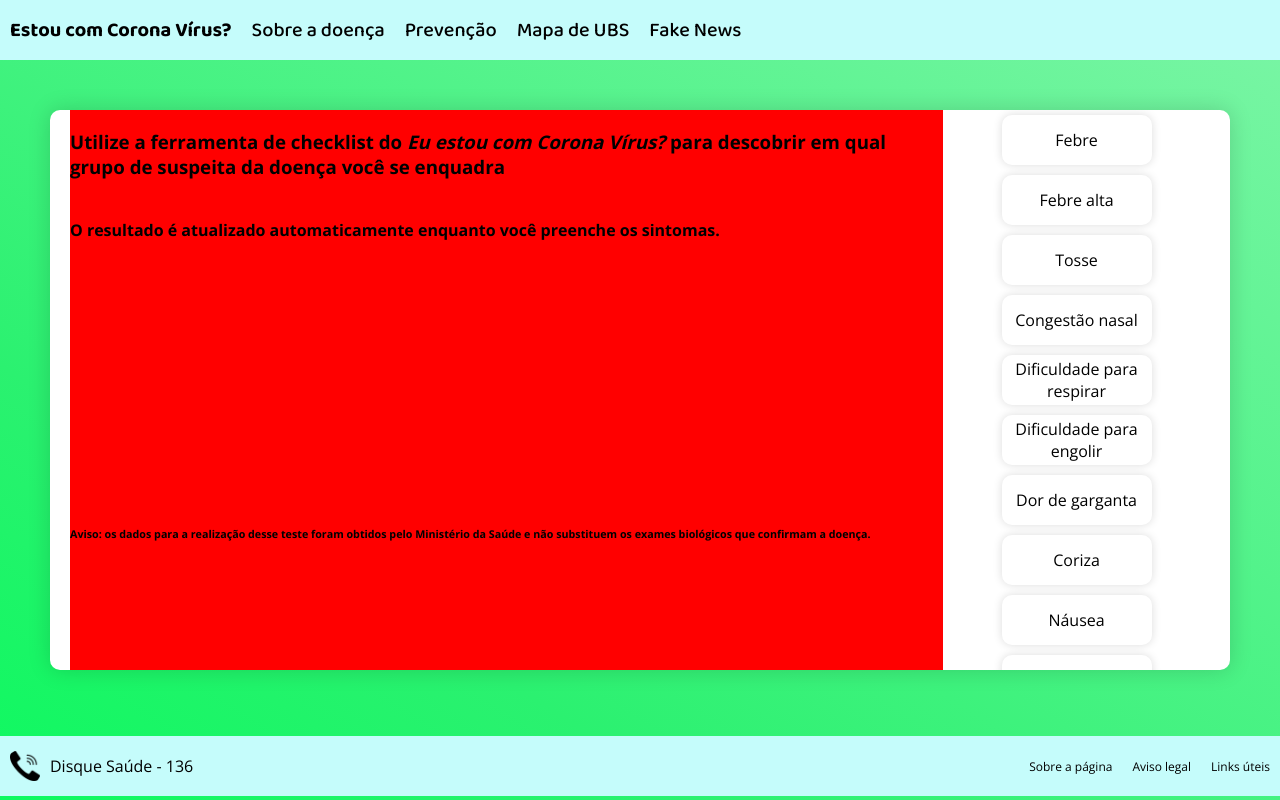
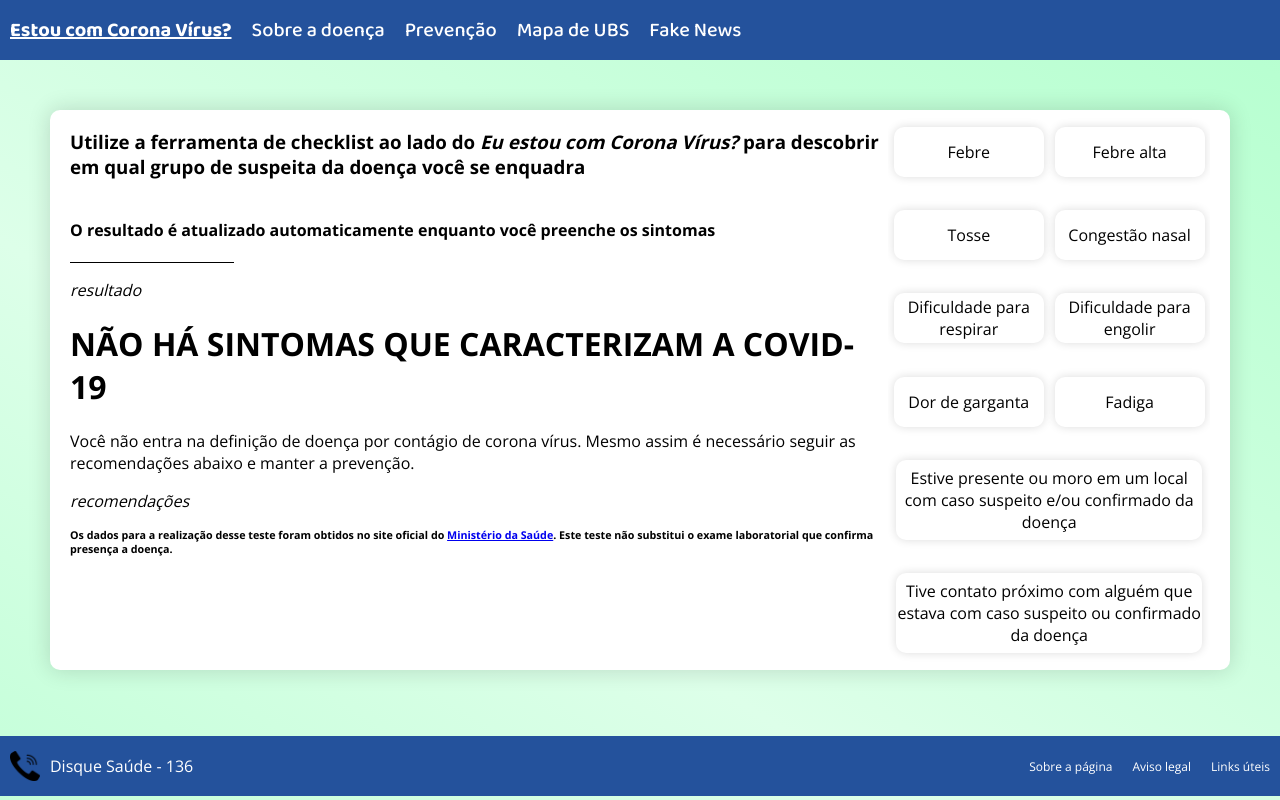
Before and after one commit to AWLeiseR/CoronaProject, a React (Create React App) app: page / in a window 1280 px wide. Built offline with nearby package versions, Linux system fonts and the light colour scheme.

Commit message:
Adicionada lógica para realizar o teste da covid19

```diff
--- a/src/App.js
+++ b/src/App.js
@@ -32,7 +32,7 @@ function MenuItem({nome, action, style}){
 
 function Menu({ changePage, currentPage }){
 
-    const customStyle = {fontWeight: "bold"}
+    const customStyle = {fontWeight: "bold", textDecoration: "underline"}
 
     return(
         <header>
--- a/src/Checklist/Checklist.js
+++ b/src/Checklist/Checklist.js
@@ -1,52 +1,283 @@
-import React from 'react'
+import React, { useState, useCallback } from 'react'
 
 import './Styles.css'
 
-import getUBSList from '../utils/fetchUBS'
+const Sintomas = [
+    {
+        titulo: "Febre",
+        score: 0,
+        isChecked: false,
+        type: "normal"
+    },
+    {
+        titulo: "Febre alta",
+        score: 0,
+        isChecked: false,
+        type: "normal"
+    },
+    {
+        titulo: "Tosse",
+        score: 0,
+        isChecked: false,
+        type: "normal"
+    },
+    {
+        titulo: "Congestão nasal",
+        score: 0,
+        isChecked: false,
+        type: "normal"
+    },
+    {
+        titulo: "Dificuldade para respirar",
+        score: 0,
+        isChecked: false,
+        type: "normal"
+    },
+    {
+        titulo: "Dificuldade para engolir",
+        score: 0,
+        isChecked: false,
+        type: "normal"
+    },
+    {
+        titulo: "Dor de garganta",
+        score: 0,
+        isChecked: false,
+        type: "normal"
+    },
+    {
+        titulo: "Fadiga",
+        score: 0,
+        isChecked: false,
+        type: "normal"
+    },
+    {
+        titulo: "Estive presente ou moro em um local com caso suspeito e/ou confirmado da doença",
+        score: 0,
+        isChecked: false,
+        type: "large"
+    },
+    {
+        titulo: "Tive contato próximo com alguém que estava com caso suspeito ou confirmado da doença",
+        score: 0,
+        isChecked: false,
+        type: "large"
+    },
+]
 
-function CheckButton({ name, action, isChecked }){
+function CheckButton({ name, action, isChecked, checkItem, peso, array, index, type }){
 
-    return(
-        <div className="CheckButton">
-            {name}
-        </div>
-    )
+    const largeButton = type === "large"? {width: "95%", height: "80px"}:null
 
+    const __onClick_check = () => {
+        checkItem(index)
+    }
+
+    if(!isChecked)
+        return(
+            <div className="CheckButton" onClick={__onClick_check} style={largeButton}>
+                {name}
+            </div>
+        )
+    else
+        return(
+            <div className="CheckButton check" onClick={__onClick_check} style={largeButton}>
+                {name}
+            </div>
+        )
+
+}
+
+const Resultado = {
+    sem_evidencia: {
+        main: "NÃO HÁ SINTOMAS QUE CARACTERIZAM A COVID-19",
+        sub: "Você não entra na definição de doença por contágio de corona vírus. Mesmo assim é necessário seguir as recomendações abaixo e manter a prevenção."
+    },
+    suspeito: {
+        main: "CASO SUSPEITO DE CORONA VÍRUS",
+        sub: "Seus sintomas podem caracterizar um caso de corona vírus. Fique atento caso novos sintomas apareçam, siga as recomendações abaixo e mantenha a prevenção."
+    },
+    provavel: {
+        main: "CASO PROVÁVEL DE CORONA VÍRUS",
+        sub: "Você pode estar infectado com corona vírus. Procure uma unidade de saúde próxima para mais informações."
+    },
+    suspeito_assintomatico: {
+        main: "CASO SUSPEITO DE CORONA VÍRUS",
+        sub: "Mesmo não apresentando nenhum sintoma, você teve contato direto com algum caso suspeito ou confirmado da doença. Fique atento caso novos sintomas apareçam e siga as recomendações abaixo."
+    },
+    se_sintomatico: {
+        main: "NÃO HÁ SINTOMAS QUE CARACTERIZAM A COVID-19",
+        sub: "Mesmo com alguns sintomas, eles não são suficientes para caracterizar um caso de corona vírus. Fique atento caso eles se agravem e siga as recomendações abaixo."
+    }
 }
 
 function Checklist(){
 
+    const [sintomasArray, setSintomasArray] = useState(Sintomas)
+    const [resultado, setResultado] = useState(Resultado.sem_evidencia)
+    const [background, setBackground] = useState("green")
+
+    const [, setTick] = useState(0);
+    const update = useCallback(() => {
+      setTick(tick => tick + 1);
+    }, [])
+
+    const getScore = (array) => {
+
+        const reducer = (currentValue, value) => {
+            if(currentValue === true)
+                return true
+            else
+                return value
+        }
+
+        const countReducer = (accumulator, currentValue) => {
+            if(currentValue === true)
+                return accumulator + 1
+            else
+                return accumulator
+        }
+
+        const slicedArray = array.slice(2, 7)
+
+        const final = slicedArray.reduce(reducer)
+        const countFinal = slicedArray.reduce(countReducer, 0)
+
+        console.log(countFinal)
+
+        if(countFinal > 2 && array[8]){
+            setResultado(Resultado.provavel)
+            setBackground("red")
+            return
+        }
+
+        if(array[1]){
+            if((final && array[8] )|| array[9]){
+                setResultado(Resultado.provavel)
+                setBackground("red")
+                return
+            }
+        }
+
+        if(array[0]){
+            if(final && array[9]){
+                setResultado(Resultado.provavel)
+                setBackground("red")
+                return
+            }
+            if((final && array[8])){
+                setResultado(Resultado.suspeito)
+                setBackground("yellow")
+                return
+            }
+        }
+
+        if(countFinal > 1 && array[8]){
+            setResultado(Resultado.suspeito)
+            setBackground("yellow")
+            return
+        }
+
+        if(final && array[9]){
+            setResultado(Resultado.provavel)
+            setBackground("red")
+            return
+        }
+
+        if(final){
+            setResultado(Resultado.se_sintomatico)
+            setBackground("green")
+            return
+        }
+
+        if(array[9]){
+            setResultado(Resultado.suspeito_assintomatico)
+            setBackground("yellow")
+            return
+        }
+
+        setResultado(Resultado.sem_evidencia)
+        setBackground("green")
+
+    }
+
+    const modifyArray = (index) => {
+
+        let aux = sintomasArray.copyWithin()
+
+        aux[index].isChecked = !aux[index].isChecked
+
+        if(index === 0){
+            if(aux[0].isChecked === true && aux[1].isChecked === true)
+                aux[1].isChecked = false
+        }
+
+        if(index === 1){
+            if(aux[0].isChecked === true && aux[1].isChecked === true)
+                aux[0].isChecked = false
+        }
+
+        setSintomasArray(aux)
+        update()
+
+        getScore(aux.map(item => item.isChecked))
+    }
+
+    const getGBAnim = () => {
+
+        if(background === "red" || background === "yellow")
+            return "fadeOut"
+        else
+            return "fadeIn"
+
+    }
+
+    const getYBAnim = () => {
+
+        if(background === "red")
+            return "fadeOut"
+        else
+            return "fadeIn"
+
+    }
+
     return(
-        <div className="ChecklistContainer">
+        <div className={`ChecklistContainer`}>
+
+            <div className={`Background BackgroundGreen ${getGBAnim()}`}></div>
+            <div className={`Background BackgroundYellow ${getYBAnim()}`}></div>
+            <div className="Background BackgroundRed"></div>
 
             <div className="ChecklistInfoArea">
 
                 <div className="ResultadoArea">
 
-                    <h3>Utilize a ferramenta de checklist do <i>Eu estou com Corona Vírus?</i> para descobrir em qual grupo de suspeita da doença você se enquadra</h3>
-                    <h4>O resultado é atualizado automaticamente enquanto você preenche os sintomas.</h4>
+                    <h3>Utilize a ferramenta de checklist ao lado do <i>Eu estou com Corona Vírus?</i> para descobrir em qual grupo de suspeita da doença você se enquadra</h3>
+                    <h4>O resultado é atualizado automaticamente enquanto você preenche os sintomas</h4>
+
+                    <div className="horizontalSeparator"/>
                     <div style={{height: "30vh"}}>
+
+                        <p><i>resultado</i></p>
+                        <h1>{resultado.main}</h1>
+                        <p>{resultado.sub}</p>
+
+                        <p><i>recomendações</i></p>
+                        <div>
+
+                        </div>
 
                     </div>
 
-                    <h6>Aviso: os dados para a realização desse teste foram obtidos pelo Ministério da Saúde e não substituem os exames biológicos que confirmam a doença.</h6>
+                    <h6>Os dados para a realização desse teste foram obtidos no site oficial do <a href="https://coronavirus.saude.gov.br/sobre-a-doenca#casossuspeito" target="_blank">Ministério da Saúde</a>. Este teste não substitui o exame laboratorial que confirma presença a doença.</h6>
 
                 </div>
 
                 <div className="ButtonsArea">
 
-                    <CheckButton name="Febre"/>
-                    <CheckButton name="Febre alta"/>
-                    <CheckButton name="Tosse"/>
-                    <CheckButton name="Congestão nasal"/>
-                    <CheckButton name="Dificuldade para respirar"/>
-                    <CheckButton name="Dificuldade para engolir"/>
-                    <CheckButton name="Dor de garganta"/>
-                    <CheckButton name="Coriza"/>
-                    <CheckButton name="Náusea"/>
-                    <CheckButton name="Fadiga"/>
-                    <CheckButton name="Diarreia"/>
-                    <CheckButton name="Vômito"/>
+                    {sintomasArray.map((sintoma, index) => {
+                        return <CheckButton key={sintoma.titulo} name={sintoma.titulo} isChecked={sintoma.isChecked} index={index} checkItem={modifyArray} type={sintoma.type}/>
+                    })}
 
                 </div>
 
--- a/src/Checklist/Styles.css
+++ b/src/Checklist/Styles.css
@@ -7,9 +7,65 @@
 
     padding: 50px;
 
-    background: rgb(3,252,90);
-    background: linear-gradient(32deg, rgba(3,252,90,1) 0%, rgba(43,241,112,1) 35%, rgba(119,245,163,1) 100%);
+}
 
+.Background{
+    position: absolute;
+    top: 0;
+    height: 100vh;
+    width: 100vw;
+
+}
+
+.BackgroundGreen{
+
+    z-index: -1;
+    background: rgb(196,255,217);
+    background: linear-gradient(32deg, rgba(196,255,217,1) 0%, rgba(221,255,233,1) 35%, rgba(181,255,207,1) 100%);
+}
+
+.BackgroundYellow{
+    z-index: -2;
+    background: rgb(233,174,88);
+    background: linear-gradient(32deg, rgba(233,174,88,1) 0%, rgba(238,189,138,1) 43%, rgba(238,175,68,1) 100%);
+
+}
+
+.BackgroundRed{
+
+    z-index: -3;
+    background: rgb(184,95,59);
+    background: linear-gradient(32deg, rgba(184,95,59,1) 0%, rgba(230,64,33,1) 43%, rgba(164,61,28,1) 100%);
+
+}
+
+.fadeIn{
+    animation: inAnim 2s ease;
+}
+
+.fadeOut{
+    animation: outAnim 1s ease;
+    animation-fill-mode: forwards;
+}
+
+@keyframes inAnim {
+    from {
+        opacity: 0;
+    }
+
+    to {
+        opacity: 1;
+    }
+}
+
+@keyframes outAnim {
+    from {
+        opacity: 1;
+    }
+
+    to {
+        opacity: 0;
+    }
 }
 
 .ChecklistInfoArea{
@@ -35,14 +91,8 @@
 
     display: flex;
     flex-direction: column;
+    width: 100%;
     height: 100%;
-    background-color: red;
-
-}
-
-.ResultadoArea h6{
-
-    bottom: 0;
 
 }
 
@@ -54,7 +104,7 @@
 
     justify-content: space-around;
     height: 100%;
-    width: 30vw;
+    width: 35vw;
 
     overflow-y: scroll;
 
@@ -88,6 +138,25 @@
 .CheckButton:hover {
 
     cursor: pointer;
-    background-color: #d4ffe7;
+    background-color: #79c2a8;
 
 }
+
+.horizontalSeparator{
+
+    height: 1px;
+    width: 20%;
+    background-color: black;
+
+}
+
+.check{
+    background-color: #328568;
+    color: white;
+    font-weight: bold;
+}
+
+.check:hover{
+    color: white;
+    font-weight: bold;
+}
--- a/src/Styles.css
+++ b/src/Styles.css
@@ -18,11 +18,13 @@ header{
     width: 100%;
     height: 5vh;
     padding: 10px;
-    background-color: #c5fcfb;
+    background-color: #24529c;
 
     font-family: 'Baloo 2', cursive;
     font-weight: 500;
     font-size: 20px;
+
+    color: white;
 
 }
 
@@ -32,9 +34,10 @@ header{
 
 }
 
-.MenuItem text:hover{
+.MenuItem:hover{
     cursor: pointer;
-    color: #525252;
+    color: #cecece;
+    text-decoration: underline;
 }
 
 .AppArea{
@@ -50,7 +53,9 @@ footer{
     width: 100%;
     height: 5vh;
     padding: 10px;
-    background-color: #c5fcfb;
+    background-color: #24529c;
+
+    color: white;
 
 }
 
```
Also changed, not shown: src/utils/fetchUBS.js (+2 -9 lines).
